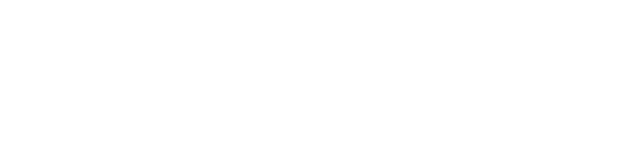
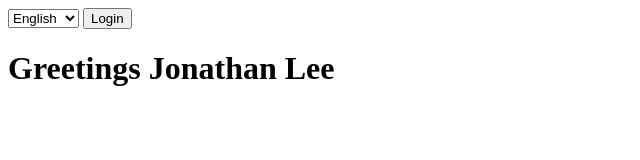
Before and after one commit to j47lee/greetr_framework, a plain HTML site: page index.html in a window 1280 px wide. Shown: the whole page, without its empty margins (0-640 px from the left). Drawn offline with Linux system fonts and the light colour scheme.

Commit message:
added method to utilize jquery

```diff
--- a/app.js
+++ b/app.js
@@ -1,2 +1,2 @@
-var g = G$('Jonathan', 'Lee', 'fr')
-g.setlang('en').greet();
+var g = G$('Jonathan', 'Lee', 'en')
+g.HTMLgreeting('#greeting',true)
--- a/greetr.js
+++ b/greetr.js
@@ -1,4 +1,4 @@
-(function(global, jquery){
+(function(global, $){
 
   //calls new Greetr.init fn to create object
   var Greetr = function(firstname, lastname, language){
@@ -58,13 +58,32 @@
     },
     log: function(){
         if (console){
-          console.log(logMessages[this.language] + ': ' + this.fullname());
+          console.log(logmessages[this.language] + ': ' + this.fullname());
         }
         return this;
     },
     setlang: function(lang){
         this.language = lang;
         this.validate();
+        return this;
+    },
+    HTMLgreeting: function(selector, formal){
+        if (!$){
+          throw 'jQuery not loaded'
+        };
+        if (!selector){
+          throw 'Missing jQuery selector'
+        };
+
+        var msg;
+        if(formal){
+          msg = this.formalgreeting();
+        } else {
+          msg = this.greeting();
+        }
+
+        $(selector).html(msg);
+
         return this;
     }
   }; //end Greetr.prototype object literal
@@ -84,7 +103,7 @@
   global.Greetr = global.G$ = Greetr;
 
 
-})(window, $); //end IIFE
+})(window, jQuery); //end IIFE
 
 
 
--- a/index.html
+++ b/index.html
@@ -6,6 +6,14 @@
   </head>
   <body>
 
+    <div id="logindiv">
+        <select id="lang">
+            <option value="en">English</option>
+            <option value="es">Spanish</option>
+        </select>
+        <input type="button" value="Login" id="login" />
+    </div>
+    <h1 id='greeting'></h1>
 
   <script type="text/javascript" src='jquery-1.11.2.js'></script>
   <script type="text/javascript" src='greetr.js'></script>
```
Also changed, not shown: 1 other file.
